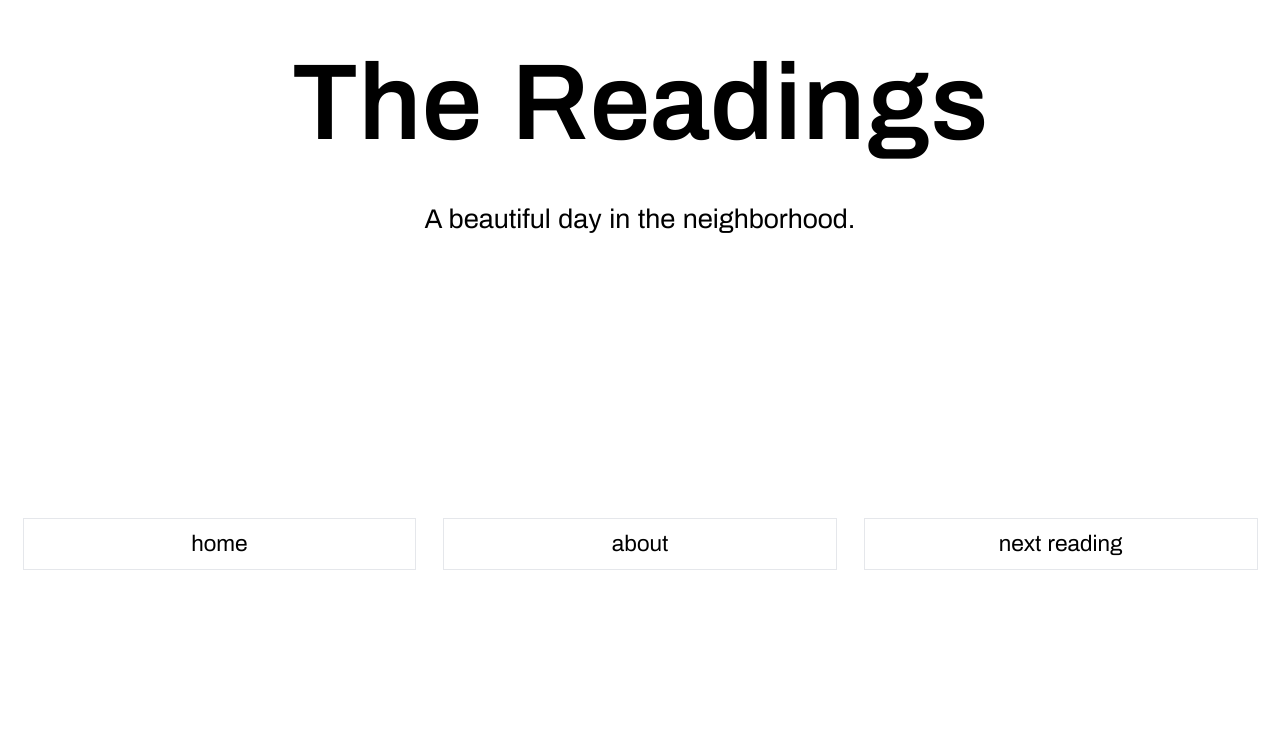
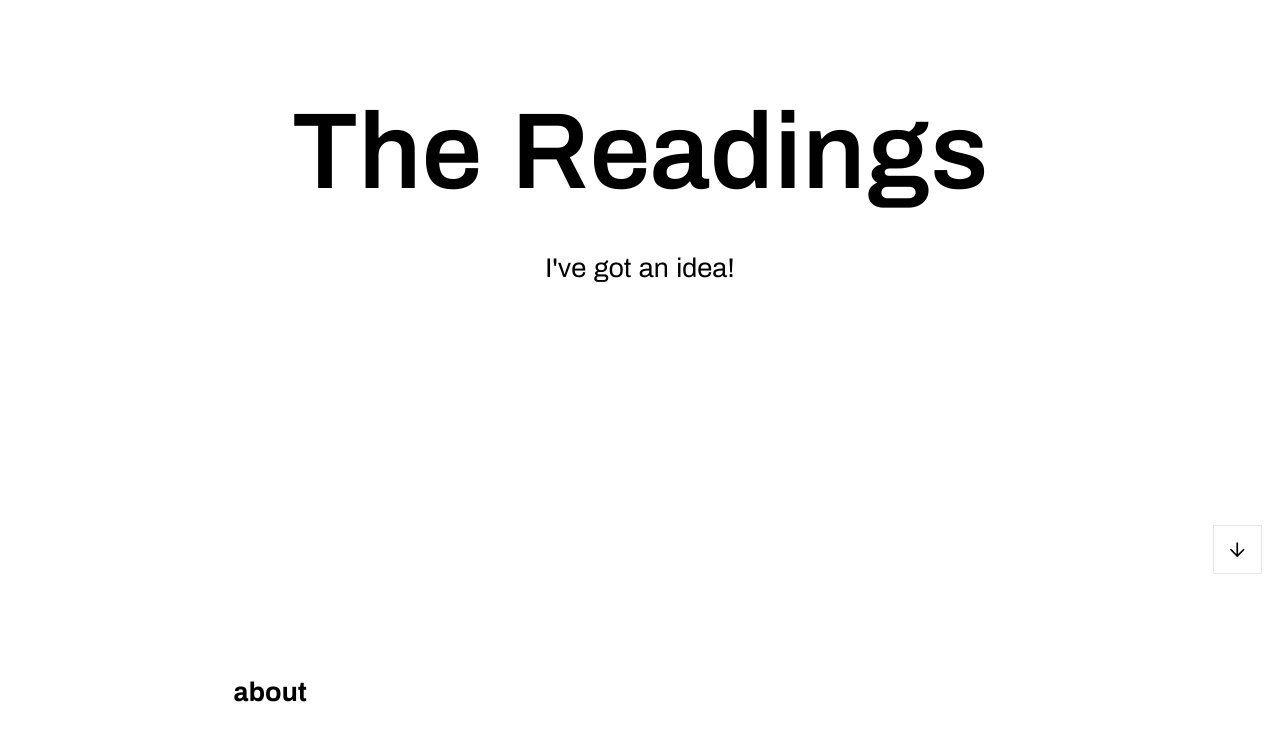
Before and after one commit to zlunchbox/readingspgh.com, a SvelteKit app: page / in a window 1280 px wide. Shown: the part 208-950 px from the top of the page. Before the commit the page ends 800 px from the top, so only its background shows below. Built offline with nearby package versions, Linux system fonts and the light colour scheme; a web font is replaced by a local one.

Commit message:
rework to single page, add arrow navigation and gutter dot indicators

```diff
--- a/src/app.css
+++ b/src/app.css
@@ -1,3 +1,9 @@
 @import 'tailwindcss';
 @plugin '@tailwindcss/forms';
 @plugin '@tailwindcss/typography';
+
+@media (prefers-reduced-motion: no-preference) {
+  html {
+    scroll-behavior: smooth;
+  }
+}
--- a/src/lib/components/BannerInfo/BannerInfo.svelte
+++ b/src/lib/components/BannerInfo/BannerInfo.svelte
@@ -1,6 +1,6 @@
 <script lang="ts">
-  import type { BannerInfo } from "./BannerInfo";
-  const { bannerTitle, bannerSubtitle, bannerLink }: BannerInfo = $props();
+  import type { BannerInfoProps } from "./BannerInfo";
+  const { bannerTitle, bannerSubtitle, bannerLink }: BannerInfoProps = $props();
 </script>
 
 <h2 class="text-sm lg:text-xl text-center flex-0">
--- /dev/null
+++ b/src/lib/components/Section/Section.svelte
@@ -0,0 +1,13 @@
+<script lang="ts">
+  import type { SectionProps } from "./Section";
+
+  const { id, class: className = "", children }: SectionProps = $props();
+</script>
+
+<!-- min-h-svh rather than h-svh: sections fill the viewport but grow when their content is taller (e.g. about on a phone) -->
+<section
+  {id}
+  class="min-h-svh w-full flex flex-col items-center justify-center px-6 py-16 {className}"
+>
+  {@render children()}
+</section>
--- /dev/null
+++ b/src/lib/components/Section/Section.ts
@@ -0,0 +1,7 @@
+import type { Snippet } from "svelte";
+
+export type SectionProps = {
+  id: string;
+  class?: string;
+  children: Snippet;
+};
--- /dev/null
+++ b/src/lib/components/SectionNav/SectionNav.svelte
@@ -0,0 +1,84 @@
+<script lang="ts">
+  import { fade } from "svelte/transition";
+  import type { SectionNavProps } from "./SectionNav";
+
+  const { sections }: SectionNavProps = $props();
+
+  let current = $state(0);
+  const previous = $derived(sections[current - 1]);
+  const next = $derived(sections[current + 1]);
+
+  $effect(() => {
+    // A zero-height band across the middle of the viewport: whichever section
+    // crosses it is the current one, regardless of how tall that section is.
+    const observer = new IntersectionObserver(
+      (entries) => {
+        for (const entry of entries) {
+          if (entry.isIntersecting) {
+            current = sections.findIndex((s) => s.id === entry.target.id);
+          }
+        }
+      },
+      { rootMargin: "-50% 0px -50% 0px" },
+    );
+
+    for (const section of sections) {
+      const element = document.getElementById(section.id);
+      if (element) observer.observe(element);
+    }
+
+    return () => observer.disconnect();
+  });
+
+  const arrowClass =
+    "size-11 flex items-center justify-center border border-gray-200 bg-white/80 backdrop-blur-sm transition hover:bg-gray-200 hover:text-gray-500";
+</script>
+
+<!-- Phones: a passive position indicator that fits in the page gutter, so text stays centered -->
+<div
+  class="md:hidden fixed right-2 top-1/2 -translate-y-1/2 z-20 flex flex-col items-center gap-2"
+  aria-hidden="true"
+>
+  {#each sections as section, i (section.id)}
+    <span
+      class="w-1.5 rounded-full transition-all duration-300 {i === current
+        ? 'h-5 bg-black'
+        : 'h-1.5 bg-gray-300'}"
+    ></span>
+  {/each}
+</div>
+
+<!-- Wider screens: arrows. Fixed slots keep each arrow in the same spot whether or not the other is shown -->
+<nav
+  class="hidden md:flex fixed bottom-4 right-4 z-20 flex-col gap-2"
+  aria-label="Sections"
+>
+  <div class="size-11">
+    {#if previous}
+      <a
+        class={arrowClass}
+        href="#{previous.id}"
+        aria-label="Previous: {previous.label}"
+        transition:fade={{ duration: 150 }}
+      >
+        <svg class="size-5" viewBox="0 0 20 20" fill="none" stroke="currentColor" stroke-width="1.5" aria-hidden="true">
+          <path d="M10 16V4M4 10l6-6 6 6" />
+        </svg>
+      </a>
+    {/if}
+  </div>
+  <div class="size-11">
+    {#if next}
+      <a
+        class={arrowClass}
+        href="#{next.id}"
+        aria-label="Next: {next.label}"
+        transition:fade={{ duration: 150 }}
+      >
+        <svg class="size-5" viewBox="0 0 20 20" fill="none" stroke="currentColor" stroke-width="1.5" aria-hidden="true">
+          <path d="M10 4v12M4 10l6 6 6-6" />
+        </svg>
+      </a>
+    {/if}
+  </div>
+</nav>
--- /dev/null
+++ b/src/lib/components/SectionNav/SectionNav.ts
@@ -0,0 +1,8 @@
+export type SectionLink = {
+  id: string;
+  label: string;
+};
+
+export type SectionNavProps = {
+  sections: SectionLink[];
+};
--- a/src/routes/+layout.svelte
+++ b/src/routes/+layout.svelte
@@ -9,32 +9,6 @@
   <link rel="icon" href={favicon} />
 </svelte:head>
 
-<div
-  class="min-h-full font-[Archivo] flex flex-col items-center justify-center"
->
-  <div class="w-full flex-3 flex flex-col items-center justify-center gap-10">
-    {@render children?.()}
-  </div>
-  <nav
-    class="w-full font-[Archivo] flex-0 flex gap-6 flex-row items-center justify-center p-5 text-base md:text-xl"
-  >
-    <a
-      class="block p-2 flex-1 flex items-center justify-center self-stretch border border-gray-200 transition hover:bg-gray-200 hover:text-gray-500"
-      href="/"
-    >
-      home
-    </a>
-    <a
-      class="block p-2 flex-1 flex items-center justify-center self-stretch border border-gray-200 transition hover:bg-gray-200 hover:text-gray-500"
-      href="/about"
-    >
-      about
-    </a>
-    <a
-      class="block p-2 flex-1 flex items-center justify-center text-center self-stretch border border-gray-200 transition hover:bg-gray-200 hover:text-gray-500"
-      href="/nextreading"
-    >
-      next reading
-    </a>
-  </nav>
-</div>
+<main class="font-[Archivo]">
+  {@render children?.()}
+</main>
--- a/src/routes/+page.svelte
+++ b/src/routes/+page.svelte
@@ -1,8 +1,57 @@
-<script>
+<script lang="ts">
+  import Section from "$lib/components/Section/Section.svelte";
+  import SectionNav from "$lib/components/SectionNav/SectionNav.svelte";
   import Subtitle from "$lib/components/Subtitle/Subtitle.svelte";
+
+  const sections = [
+    { id: "home", label: "Home" },
+    { id: "about", label: "About" },
+    { id: "next-reading", label: "Next reading" },
+  ];
 </script>
 
-<h1 class="font-semibold text-center text-5xl lg:text-8xl flex-0">
-  The Readings
-</h1>
-<Subtitle class="text-xl lg:text-2xl text-center flex-0" />
+<Section id="home" class="gap-10">
+  <h1 class="font-semibold text-center text-5xl lg:text-8xl">The Readings</h1>
+  <Subtitle class="text-xl lg:text-2xl text-center" />
+</Section>
+
+<Section id="about">
+  <div class="max-w-prose text-xl space-y-6">
+    <h2 class="text-2xl font-bold">about</h2>
+    <p>
+      The Readings are a biannual literary reading series—the Spring and Fall
+      Reading.
+    </p>
+    <p>
+      Each Reading presents three to five writers, their work, and a space for
+      everyone to commune on art, culture, and life.
+    </p>
+    <p>
+      The Readings are free and informal. Anyone is welcome to read, at any
+      skill level, of any form, from any genre. Writers are invited to
+      participate at a Reading, it is not an open mic.
+    </p>
+    <p>The program goes like this:</p>
+    <ul class="pl-6 list-disc space-y-3">
+      <li>
+        The opening party, when people arrive, mingle, meet, munch, talk, and
+        laugh.
+      </li>
+      <li>The reading, when the magic happens.</li>
+      <li>
+        The closing party, when people inspire, excite, share, connect, and
+        know each other better.
+      </li>
+    </ul>
+    <p>We hope to see you soon.</p>
+  </div>
+</Section>
+
+<Section id="next-reading">
+  <div class="text-xl text-center">
+    <h2 class="p-4 text-2xl font-bold">stay tuned</h2>
+    <p class="p-4">Third Spring Reading announcements coming in 2026</p>
+  </div>
+</Section>
+
+<SectionNav {sections} />
--- a/src/routes/about/+page.svelte
+++ /dev/null
@@ -1,31 +0,0 @@
-<script lang="ts">
-</script>
-
-<div class="font-[Archivo] text-xl md:w-1/2 z-10">
-  <p class="px-6 py-3">
-    The Readings are a biannual literary reading series—the Spring and Fall
-    Reading.
-  </p>
-  <p class="px-6 py-3">
-    Each Reading presents three to five writers, their work, and a space for
-    everyone to commune on art, culture, and life.
-  </p>
-  <p class="px-6 py-3">
-    The Readings are free and informal. Anyone is welcome to read, at any skill
-    level, of any form, from any genre. Writers are invited to participate at a
-    Reading, it is not an open mic.
-  </p>
-  <p class="px-6 py-3">The program goes like this:</p>
-  <ul class="px-10 py-2 list-disc list-inside">
-    <li class="py-2">
-      The opening party, when people arrive, mingle, meet, munch, talk, and
-      laugh.
-    </li>
-    <li class="py-2">The reading, when the magic happens.</li>
-    <li class="py-2">
-      The closing party, when people inspire, excite, share, connect, and know
-      each other better.
-    </li>
-  </ul>
-  <p class="px-6 py-3">We hope to see you soon.</p>
-</div>
--- /dev/null
+++ b/src/routes/about/+page.ts
@@ -0,0 +1,6 @@
+import { redirect } from "@sveltejs/kit";
+
+// The old /about page is now a section of the home page
+export function load() {
+  redirect(308, "/#about");
+}
--- a/src/routes/nextreading/+page.svelte
+++ /dev/null
@@ -1,7 +0,0 @@
-<script lang="ts">
-</script>
-
-<div class="text-xl">
-  <h2 class="p-4 text-2xl font-bold">stay tuned</h2>
-  <p class="p-4">Third Spring Reading announcements coming in 2026</p>
-</div>
--- /dev/null
+++ b/src/routes/nextreading/+page.ts
@@ -0,0 +1,6 @@
+import { redirect } from "@sveltejs/kit";
+
+// The old /nextreading page is now a section of the home page
+export function load() {
+  redirect(308, "/#next-reading");
+}
```
